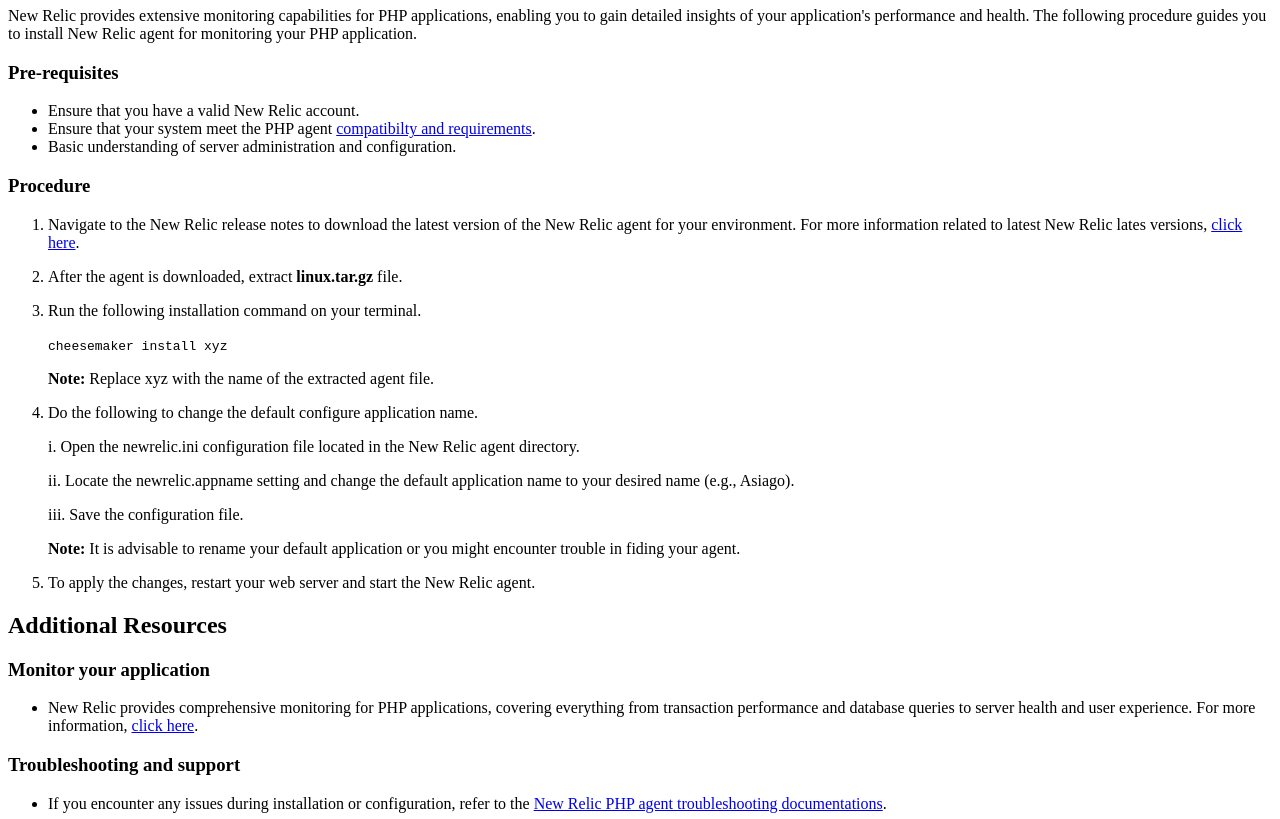
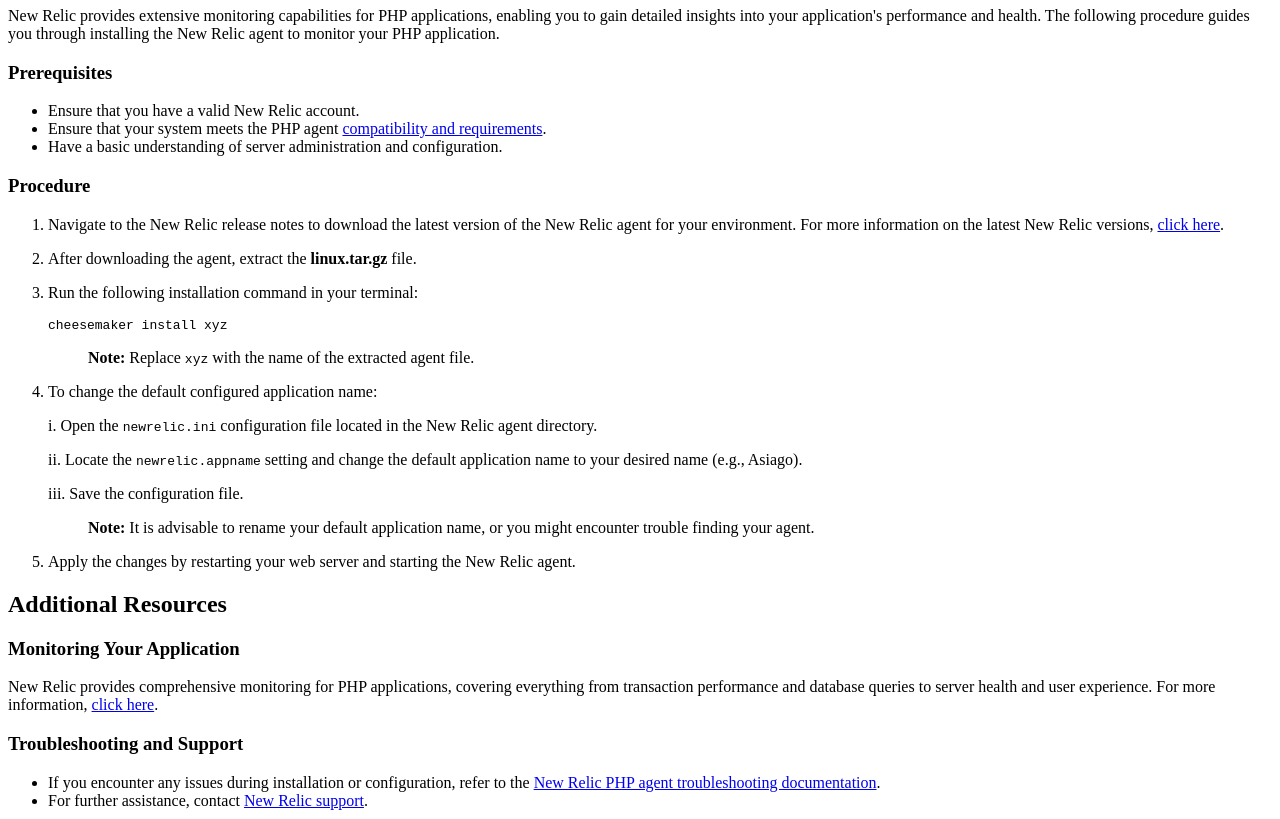
Before and after one commit to CBehera5/my-gatsby-site, a Gatsby site: page /assignment1 in a window 1280 px wide. Shown: the part 73-892 px from the top of the page. Built offline with nearby package versions, Linux system fonts and the light colour scheme; Gatsby itself is replaced by a stand-in of ours; code samples lack their colours.

Commit message:
First draft

````diff
--- a/src/pages/assignment1.mdx
+++ b/src/pages/assignment1.mdx
@@ -1,61 +1,54 @@
 ---
-title: "Installing New Relic PHP agent to your application"
+title: "Installing the New Relic PHP Agent to Your Application"
 date: "2021-07-23"
 slug: "my-first-post"
 ---
-# Installing New Relic PHP agent to your application
 
-New Relic provides extensive monitoring capabilities for PHP applications,
-enabling you to gain detailed insights of your application's performance and health.
-The following procedure guides you to install New Relic agent for monitoring your PHP application.
+# Installing the New Relic PHP Agent to Your Application
 
-### Pre-requisites
+New Relic provides extensive monitoring capabilities for PHP applications, enabling you to gain detailed insights into your application's performance and health. The following procedure guides you through installing the New Relic agent to monitor your PHP application.
+
+### Prerequisites
 
 * Ensure that you have a valid New Relic account.
-* Ensure that your system meet the PHP agent [compatibilty and requirements](https://docs.newrelic.com/docs/apm/agents/php-agent/getting-started/php-agent-compatibility-requirements/).
-* Basic understanding of server administration and configuration.
+* Ensure that your system meets the PHP agent [compatibility and requirements](https://docs.newrelic.com/docs/apm/agents/php-agent/getting-started/php-agent-compatibility-requirements/).
+* Have a basic understanding of server administration and configuration.
 
 ### Procedure
 
-1. Navigate to the New Relic release notes to download the latest version of the New Relic agent for your environment.
-    For more information related to latest New Relic lates versions, [click here](https://docs.newrelic.com/docs/release-notes/agent-release-notes/php-release-notes/).
+1. Navigate to the New Relic release notes to download the latest version of the New Relic agent for your environment. For more information on the latest New Relic versions, [click here](https://docs.newrelic.com/docs/release-notes/agent-release-notes/php-release-notes/).
 
+2. After downloading the agent, extract the **linux.tar.gz** file.
 
-2. After the agent is downloaded, extract **linux.tar.gz** file.
+3. Run the following installation command in your terminal:
 
-3. Run the following installation command on your terminal.
+    ```
+    cheesemaker install xyz
+    ```
 
-             `cheesemaker install xyz`
+    > **Note:** Replace `xyz` with the name of the extracted agent file.
 
-> **Note:** Replace xyz with the name of the extracted agent file.
+4. To change the default configured application name:
 
-4. Do the following to change the default configure application name.
+    i. Open the `newrelic.ini` configuration file located in the New Relic agent directory.
 
-    i. Open the newrelic.ini configuration file located in the New Relic agent directory.
-
-    ii. Locate the newrelic.appname setting and change the default application name to your desired name (e.g., Asiago).
+    ii. Locate the `newrelic.appname` setting and change the default application name to your desired name (e.g., Asiago).
 
     iii. Save the configuration file.
 
- > **Note:** It is advisable to rename your default application or you might encounter trouble in fiding your agent.
+    > **Note:** It is advisable to rename your default application name, or you might encounter trouble finding your agent.
 
-5. To apply the changes, restart your web server and start the New Relic agent.
-
-
+5. Apply the changes by restarting your web server and starting the New Relic agent.
 
 ## Additional Resources
 
-### Monitor your application
+### Monitoring Your Application
 
-* New Relic provides comprehensive monitoring for PHP applications, covering everything from transaction performance and database queries to server health and user experience. For more information, [click here](https://docs.newrelic.com/docs/apm/agents/php-agent/getting-started/introduction-new-relic-php/).
+New Relic provides comprehensive monitoring for PHP applications, covering everything from transaction performance and database queries to server health and user experience. For more information, [click here](https://docs.newrelic.com/docs/apm/agents/php-agent/getting-started/introduction-new-relic-php/).
 
+### Troubleshooting and Support
 
-
-### Troubleshooting and support
-
-* If you encounter any issues during installation or configuration, refer to the [New Relic PHP agent troubleshooting documentations](https://docs.newrelic.com/docs/apm/agents/php-agent/troubleshooting/no-data-appears-php/).
-
+* If you encounter any issues during installation or configuration, refer to the [New Relic PHP agent troubleshooting documentation](https://docs.newrelic.com/docs/apm/agents/php-agent/troubleshooting/no-data-appears-php/).
 * For further assistance, contact [New Relic support](https://support.newrelic.com).
 
-
-### Adding team members to monitor (Need information)
+### Adding Team Members for Monitoring (Information Needed)
````
Also changed, not shown: src/pages/index.mjs (+23 -27 lines).
